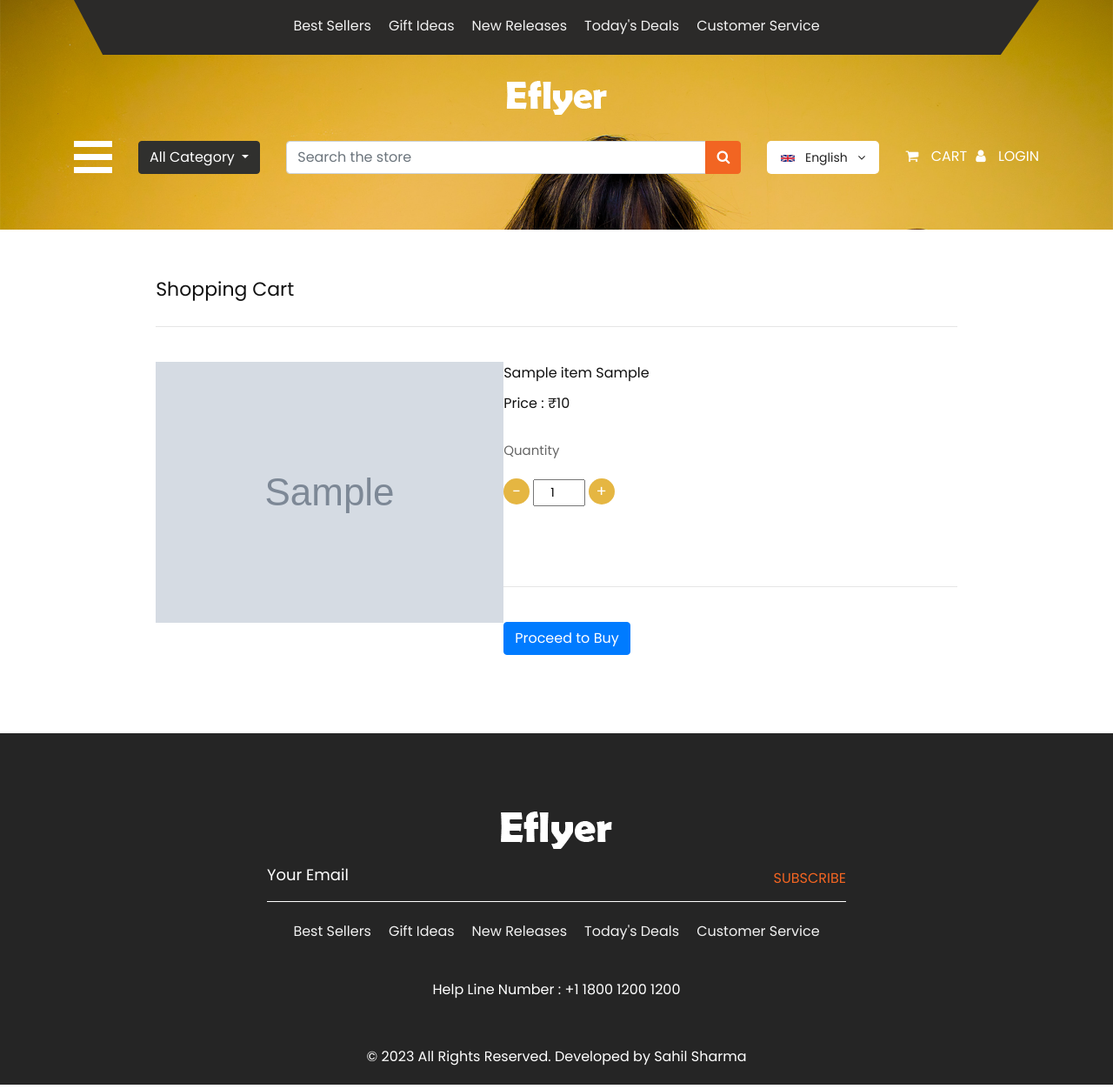
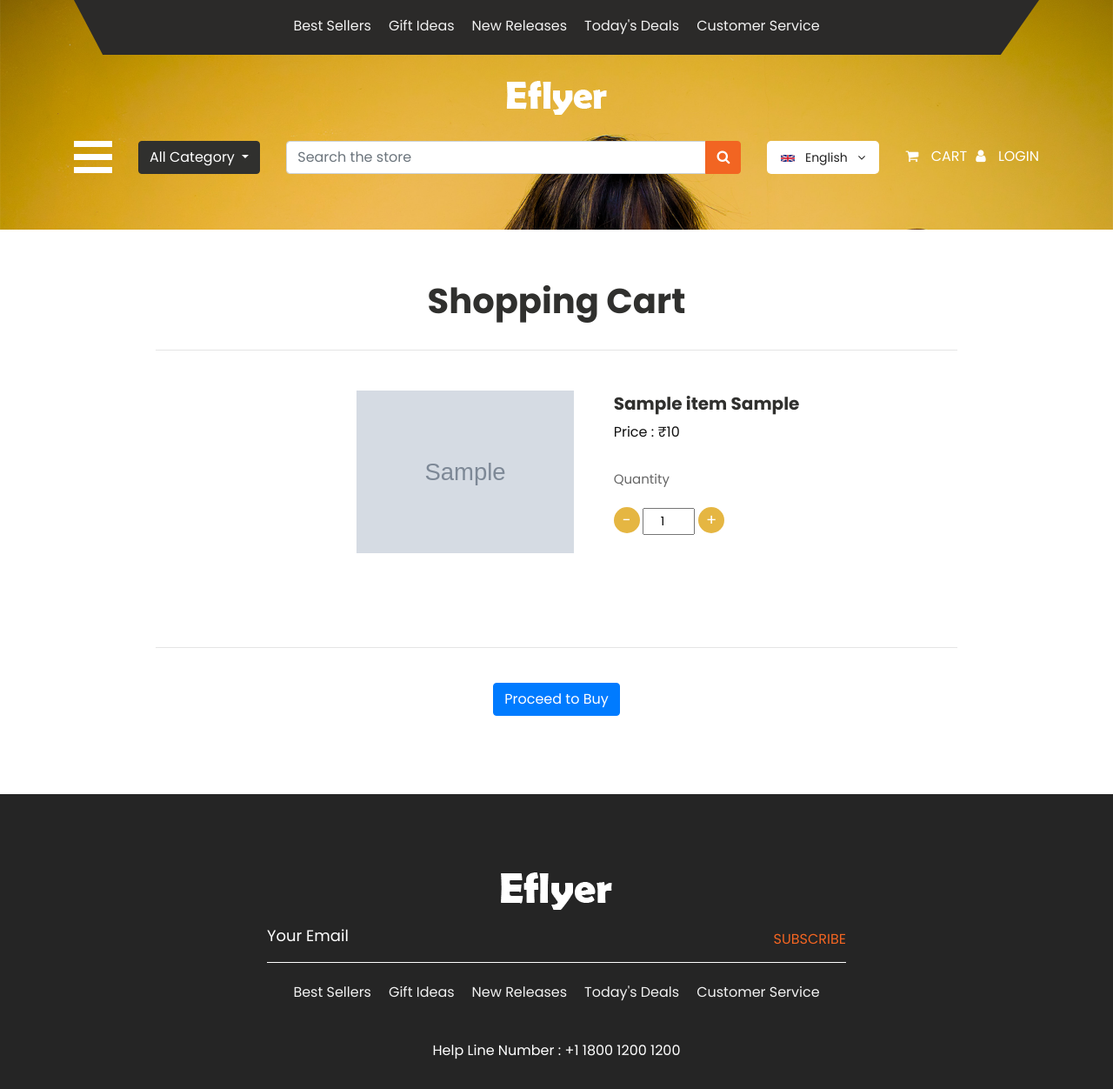
Before and after one commit to sahilsh-dev/Online-Mart, a Flask app: page /buy/1 in a window 1280 px wide. Shown: the top 1252 px of the page at 87% size. Run offline with Flask 3, Linux system fonts and the light colour scheme; tables that the repository leaves empty hold one stand-in row (values such as "Sample post"); grey boxes marked "Sample" are stand-in pictures; some libraries are stand-ins or nearby versions.

Commit message:
Update buy page

```diff
--- a/static/css/responsive.css
+++ b/static/css/responsive.css
@@ -346,7 +346,7 @@
         top: -10px;
     }
 
-    .fashion_taital {
+    .section-heading {
         font-size: 24px;
     }
 
@@ -369,7 +369,7 @@
         min-height: 0;
     }
 
-    .shirt_text {
+    .small-heading {
         font-size: 14px;
     }
 
@@ -509,7 +509,7 @@
         top: -10px;
     }
 
-    .fashion_taital {
+    .section-heading {
         font-size: 24px;
     }
 
--- a/static/css/style.css
+++ b/static/css/style.css
@@ -563,7 +563,7 @@ a:hover {
     padding-bottom: 150px;
 }
 
-.fashion_taital {
+.section-heading {
     width: 100%;
     font-size: 40px;
     color: #30302e;
@@ -585,7 +585,7 @@ a:hover {
     margin-bottom: 20px;
 }
 
-.shirt_text {
+.small-heading {
     width: 100%;
     font-size: 20px;
     color: #30302e;
@@ -931,7 +931,6 @@ input.mail_bt::placeholder {
 
 /* footer section end */
 
-
 /* copyright section start */
 
 .copyright_section {
@@ -964,10 +963,14 @@ input.mail_bt::placeholder {
 
 /* copyright section end */
 
-/* buy page start*/
+/* cart items start */
 
-h1, h2, h3, h4, h5 .items-data {
+h1, h2, h3, h4, h5 .cart {
    position: static;
+}
+
+.cart-items .small-heading {
+    text-align: left;
 }
 
 .quantity-input {
@@ -976,10 +979,6 @@ h1, h2, h3, h4, h5 .items-data {
 
 .quantity-input {
     text-align: center;
-}
-
-.quantity-setter p {
-    margin-left: 30px;
 }
 
 .quantity-setter .decrement-btn,
@@ -1005,25 +1004,28 @@ h1, h2, h3, h4, h5 .items-data {
   background-color: #D2A439;
 }
 
-.items-data {
+.cart {
     padding: 7% 14%;
 }
 
 .buy-item-img {
     float: left;
+    margin-left: 25%;
+    margin-right: 5%;
+    max-width: 250px;
 }
 
-.items-data hr{
+.cart hr{
     margin-bottom: 2.5rem;
 }
 
 .item-info {
-    margin-left: 20%;
-    margin-bottom: 10%;
+    margin: 5% 0 14% 20%;
 }
 
 .proceed-to-buy-button {
-    clear: left;
+    display: block;
+    margin: 0 auto;
 }
 
-/* buy page end */
+/* cart items end */
--- a/templates/buy.html
+++ b/templates/buy.html
@@ -142,12 +142,13 @@
     <!-- banner bg main end -->
 
     <!-- Item-data section start-->
-    <div class="items-data">
-        <h2>Shopping Cart</h2>
+    <div class="cart">
+        <h1 class="section-heading">Shopping Cart</h1>
         <hr>
+        <div class="cart-items">
             <img class="buy-item-img" src="/static/images/items/{{ item_data.file_name }}">
             <div class="item-info">
-            <h4> {{ item_data.name }} {{ item_data.type }} </h4>
+                <h2 class="small-heading"> {{ item_data.name }} {{ item_data.type }} </h2>
                 <h4> Price : ₹{{ item_data.price }} </h4>
                 <div class="quantity-setter">
                     <p>Quantity</p>
@@ -157,6 +158,7 @@
                 </div>
             </div>
             <hr>
+        </div>
         <button class="btn btn-primary proceed-to-buy-button">Proceed to Buy</button>
     </div>
     <!-- Item-data section end -->
--- a/templates/items.html
+++ b/templates/items.html
@@ -10,7 +10,7 @@
             {% endif %}
         <div class="col-lg-4 col-sm-4">
             <div class="box_main">
-                <h4 class="shirt_text">{{ item.name }}</h4>
+                <h4 class="small-heading">{{ item.name }}</h4>
                 <p class="price_text">Price : <span style="color: #262626;">₹{{ item.price }}</span></p>
                 <div class="jewellery_img"><img src="/static/images/items/{{ item.file_name }}"></div>
                 <div class="btn_main">
```
Also changed, not shown: templates/electronic.html (+13 -13 lines), templates/fashion.html (+13 -13 lines), templates/index.html (+37 -37 lines), templates/jewellery.html (+13 -13 lines). Lines whose indentation alone changed are shown as unchanged.
